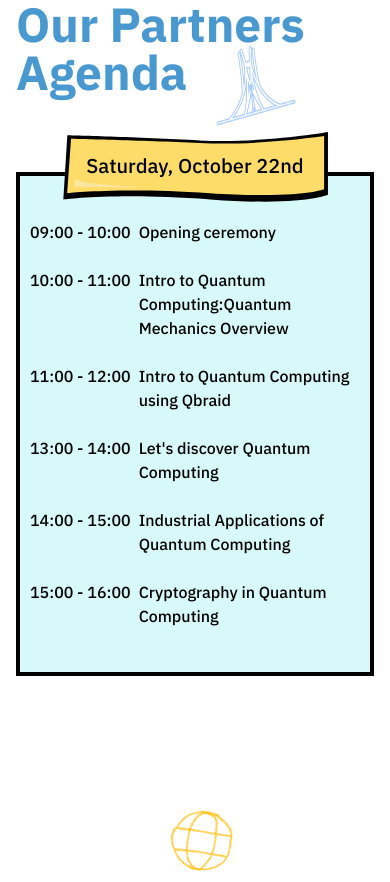
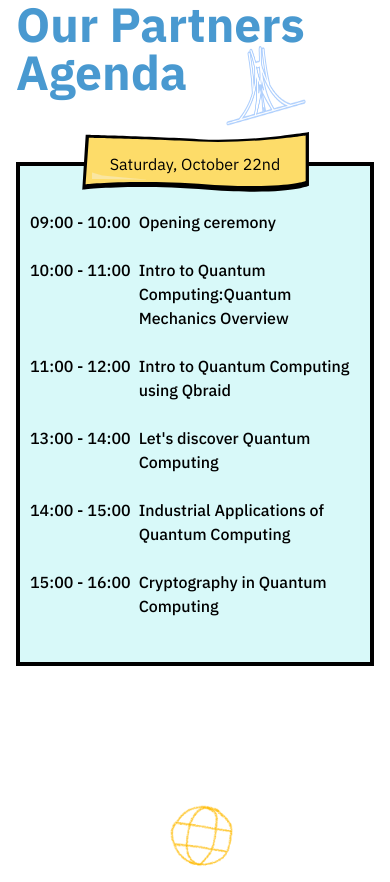
Before and after one commit to WTM-Algiers/wtm-algiers-qiskit-2022-website, a Next.js app: page / in a window 390 px wide. Built offline with nearby package versions, Linux system fonts and the light colour scheme.

Commit message:
shadow color fixed

```diff
--- a/components/Agenda/Index.jsx
+++ b/components/Agenda/Index.jsx
@@ -11,7 +11,7 @@ const Agenda = () => {
   return (
     <section>
       <SectionTitle title={"Agenda"}> </SectionTitle>
-      <div className="md:hidden sm:visible ml-[200px] md:mr-5 mt-[-50px]">
+      <div className="md:hidden visible ml-[210px] sm:ml-[500px] md:mr-5 mt-[-50px]">
             <Image
               src={maqam}
               alt="maqam chahid"
@@ -94,7 +94,7 @@ const Agenda = () => {
             />
           </div>
         </div>
-        <div className="visible md:hidden absolute ml-[150px] mt-[800px]">
+        <div className="visible md:hidden absolute ml-[150px] mt-[800px] sm:mt-[500px]">
             <Image
               src={globe}
               alt="globe"
--- a/components/shared/YellowButton.jsx
+++ b/components/shared/YellowButton.jsx
@@ -3,7 +3,7 @@ const YellowButton = ({ title }) => {
     <div className="z-20 mb-[-20px]">
       <div className="bg-[url('/agenda/yellow_button.svg')] bg-no-repeat bg-center bg-contain z-10 mt-15">
         <div className="h-1/6 flex justify-center">
-          <div className="md:h-[100px] h-[70px] md:text-3xl font-medium text-xl pt-[20px] md:pt-[30px]">{title}</div>
+          <div className="sm:h-[100px] h-[60px] sm:text-3xl sm:font-medium text-l pt-[20px] sm:pt-[30px]">{title}</div>
         </div>
       </div>
     </div>
```
